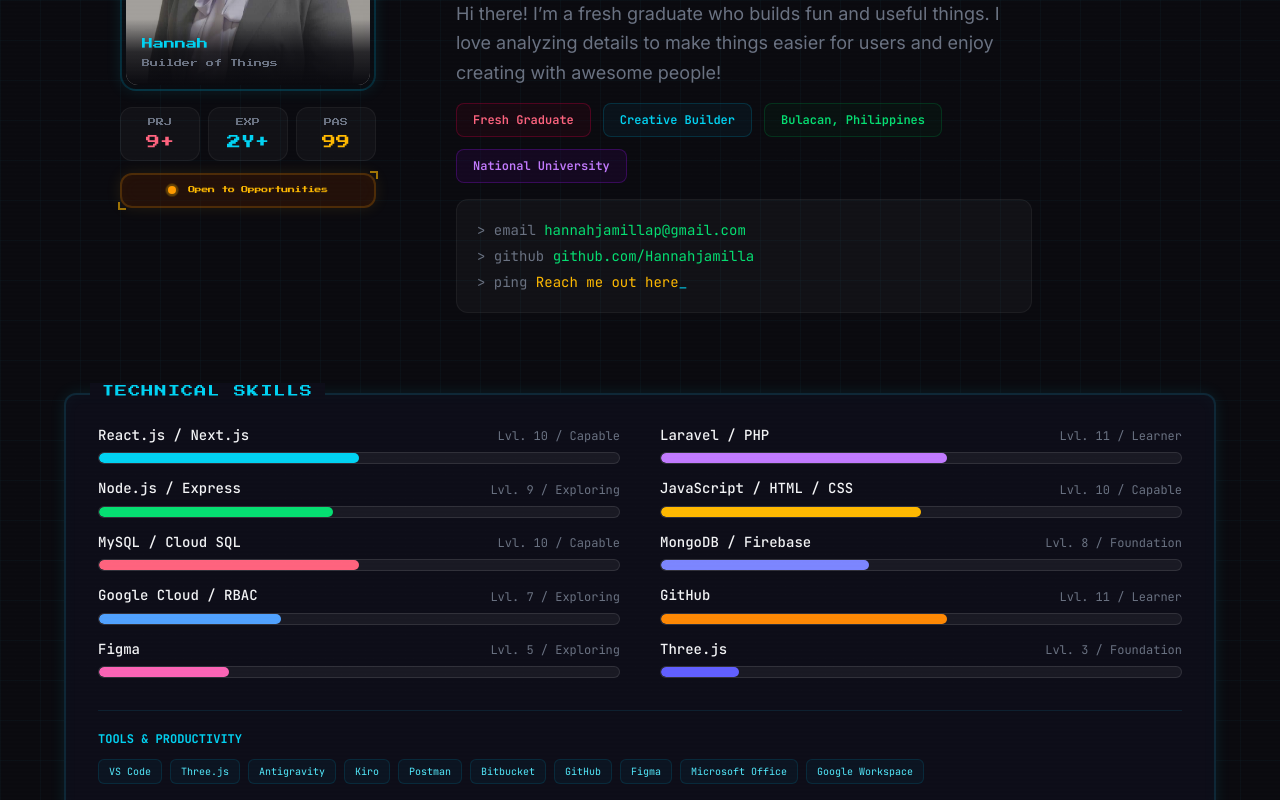
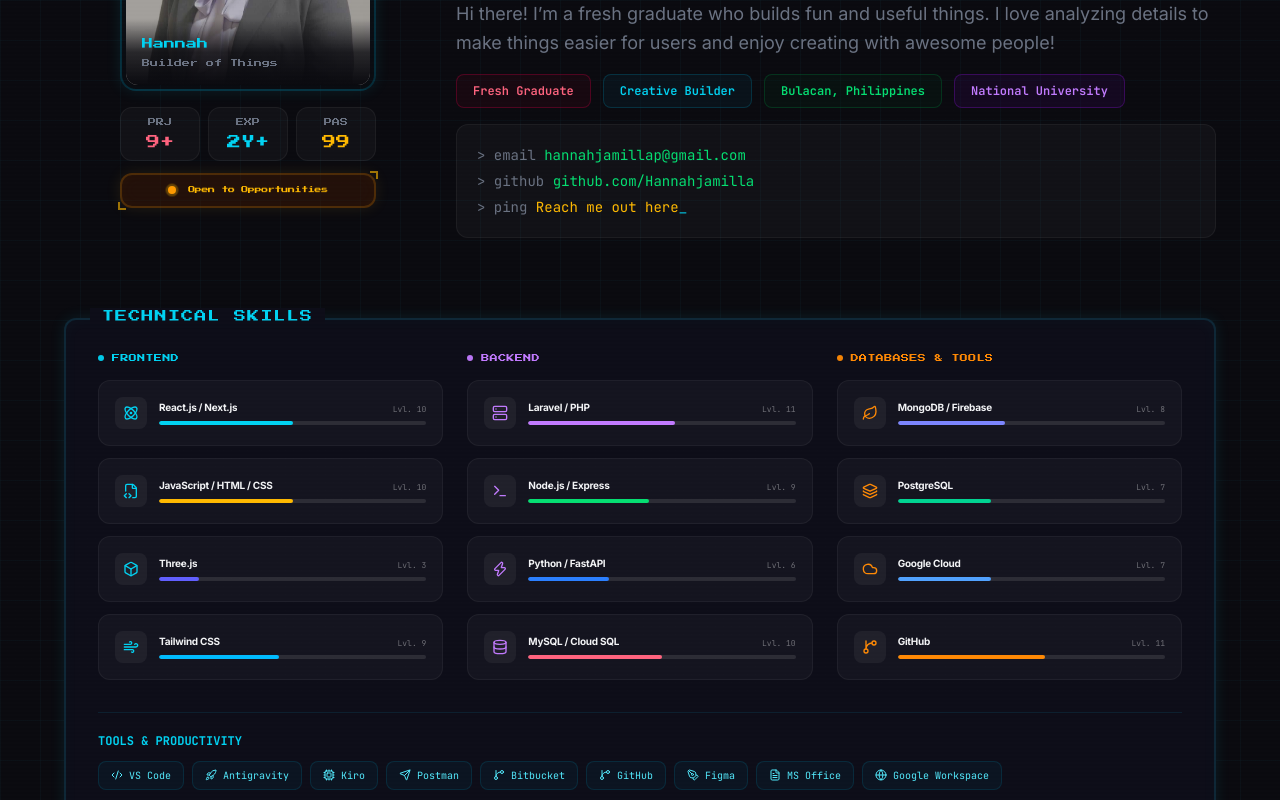
Before and after one commit to Hannahjamilla/hannahperalta-portfolio, a React (Vite) app: page / in a window 1280 px wide. Shown: the part 320-1120 px from the top of the page. Built offline with nearby package versions, Linux system fonts and the light colour scheme.

Commit message:
Final: Professional portfolio with Lucide icons, updated social links, and refined layout

```diff
--- a/package.json
+++ b/package.json
@@ -12,6 +12,7 @@
   "dependencies": {
     "@react-three/drei": "^10.7.7",
     "@react-three/fiber": "^9.6.1",
+    "lucide-react": "^1.14.0",
     "react": "^19.2.5",
     "react-dom": "^19.2.5",
     "three": "^0.184.0"
--- a/src/application.tsx
+++ b/src/application.tsx
@@ -1,4 +1,11 @@
-import { useEffect, useRef, useState, createContext, useContext } from 'react'
+import { useEffect, useState, createContext, useContext } from 'react'
+import {
+  Atom, FileCode2, Box, Wind,
+  Server, Terminal, Zap, Database,
+  Leaf, Layers, Cloud, GitBranch,
+  Code2, Rocket, Cpu, Send, PenTool, FileText, Globe, ArrowUp,
+  Trophy, ShieldCheck, FileBadge, BookOpen, GraduationCap
+} from 'lucide-react'
 export type Section = 'profile' | 'stats' | 'quests' | 'xp' | 'home' | 'experience' | 'academic' | 'personal' | 'skills'
 
 /* ── Theme Context ── */
@@ -6,17 +13,23 @@
 const useTheme = () => useContext(ThemeCtx)
 
 /* ── Data ── */
-const STATS = [
-  { name: 'React.js / Next.js', level: 50, label: 'Lvl. 10 / Capable', color: 'bg-cyan-400' },
-  { name: 'Laravel / PHP', level: 55, label: 'Lvl. 11 / Learner', color: 'bg-purple-400' },
-  { name: 'Node.js / Express', level: 45, label: 'Lvl. 9 / Exploring', color: 'bg-green-400' },
-  { name: 'JavaScript / HTML / CSS', level: 50, label: 'Lvl. 10 / Capable', color: 'bg-amber-400' },
-  { name: 'MySQL / Cloud SQL', level: 50, label: 'Lvl. 10 / Capable', color: 'bg-rose-400' },
-  { name: 'MongoDB / Firebase', level: 40, label: 'Lvl. 8 / Foundation', color: 'bg-indigo-400' },
-  { name: 'Google Cloud / RBAC', level: 35, label: 'Lvl. 7 / Exploring', color: 'bg-blue-400' },
-  { name: 'GitHub', level: 55, label: 'Lvl. 11 / Learner', color: 'bg-orange-400' },
-  { name: 'Figma', level: 25, label: 'Lvl. 5 / Exploring', color: 'bg-pink-400' },
-  { name: 'Three.js', level: 15, label: 'Lvl. 3 / Foundation', color: 'bg-indigo-500' },
+const FRONTEND = [
+  { name: 'React.js / Next.js', level: 50, label: 'Lvl. 10 / Capable', color: 'bg-cyan-400', icon: Atom },
+  { name: 'JavaScript / HTML / CSS', level: 50, label: 'Lvl. 10 / Capable', color: 'bg-amber-400', icon: FileCode2 },
+  { name: 'Three.js', level: 15, label: 'Lvl. 3 / Foundation', color: 'bg-indigo-500', icon: Box },
+  { name: 'Tailwind CSS', level: 45, label: 'Lvl. 9 / Exploring', color: 'bg-sky-400', icon: Wind },
+]
+const BACKEND = [
+  { name: 'Laravel / PHP', level: 55, label: 'Lvl. 11 / Learner', color: 'bg-purple-400', icon: Server },
+  { name: 'Node.js / Express', level: 45, label: 'Lvl. 9 / Exploring', color: 'bg-green-400', icon: Terminal },
+  { name: 'Python / FastAPI', level: 30, label: 'Lvl. 6 / Foundation', color: 'bg-blue-500', icon: Zap },
+  { name: 'MySQL / Cloud SQL', level: 50, label: 'Lvl. 10 / Capable', color: 'bg-rose-400', icon: Database },
+]
+const CLOUD_TOOLS = [
+  { name: 'MongoDB / Firebase', level: 40, label: 'Lvl. 8 / Foundation', color: 'bg-indigo-400', icon: Leaf },
+  { name: 'PostgreSQL', level: 35, label: 'Lvl. 7 / Exploring', color: 'bg-emerald-400', icon: Layers },
+  { name: 'Google Cloud', level: 35, label: 'Lvl. 7 / Exploring', color: 'bg-blue-400', icon: Cloud },
+  { name: 'GitHub', level: 55, label: 'Lvl. 11 / Learner', color: 'bg-orange-400', icon: GitBranch },
 ]
 const QUESTS = [
   { status: 'COMPLETE', title: 'BaryoConnect', role: 'Project Manager & Paper Presenter', period: 'IRCITE 2025', desc: 'Presented at IRCITE 2025 International Research Conference. Focused on community engagement and local governance.', tags: ['Flutter', 'Firebase'], xp: 950, imgs: ['/images/15.webp', '/images/16.webp'] },
@@ -26,20 +39,13 @@
   { status: 'COMPLETE', title: 'Tutorial Center', role: 'Learning Tool', period: '2024', desc: 'Online school platform where students can track their learning progress.', tags: ['PHP', 'MySQL'], xp: 550, imgs: ['/images/tutorial.webp'] },
   { status: 'COMPLETE', title: 'Interactive 3D Portfolio', role: 'Creative Developer', period: '2025', desc: 'An interactive, immersive 3D portfolio experience built with React and Three.js.', tags: ['React', 'Three.js'], xp: 1000, link: 'https://hannahjamilla.vercel.app/', imgs: ['/images/cover-portfolio.png', '/images/portfolio.png', '/images/2port.png'] },
 ]
-const INVENTORY = [
-  { cat: 'Languages', items: ['HTML', 'CSS', 'JavaScript', 'PHP', 'Python'] },
-  { cat: 'Frameworks', items: ['React.js', 'Next.js', 'Laravel', 'Node.js', 'Express.js', 'Three.js'] },
-  { cat: 'Databases', items: ['MySQL', 'PostgreSQL', 'MongoDB', 'Cloud SQL'] },
-  { cat: 'Cloud & Security', items: ['AWS S3', 'Google Cloud', 'RBAC'] },
-  { cat: 'Tools & Productivity', items: ['VS Code', 'Antigravity', 'Kiro', 'Postman', 'Bitbucket', 'GitHub', 'Figma', 'Microsoft Office', 'Google Workspace'] },
-]
 const ACHIEVEMENTS = [
-  { icon: '🏆', title: 'IRCITE 2025 Paper Presenter', date: 'Apr 2025' },
-  { icon: '🏆', title: 'TOPCIT Examinee', date: 'Jul 2025' },
-  { icon: '🛡️', title: 'Microsoft SC-900', date: 'Mar 2025' },
-  { icon: '📜', title: 'Alison Diploma in E-Commerce', date: 'Oct 2025' },
-  { icon: '📝', title: 'Published Researcher (IJAMR)', date: 'Jun 2024' },
-  { icon: '🎓', title: 'ABM with Honors & Loyalty', date: 'May 2022' },
+  { icon: Trophy, title: 'IRCITE 2025 Paper Presenter', date: 'Apr 2025' },
+  { icon: Trophy, title: 'TOPCIT Examinee', date: 'Jul 2025' },
+  { icon: ShieldCheck, title: 'Microsoft SC-900', date: 'Mar 2025' },
+  { icon: FileBadge, title: 'Alison Diploma in E-Commerce', date: 'Oct 2025' },
+  { icon: BookOpen, title: 'Published Researcher (IJAMR)', date: 'Jun 2024' },
+  { icon: GraduationCap, title: 'ABM with Honors & Loyalty', date: 'May 2022' },
 ]
 const XP_LOG = [
   { place: 'Lightweight Solutions', role: 'Full-Stack Software Intern', period: 'Mar – May 2026', desc: 'Completed 400 hours working on a modern SaaS project using React and Python. Building scalable features and high-performance digital solutions.', xp: 400 },
@@ -57,30 +63,7 @@
 /* ── Theme helpers ── */
 function t(dark: boolean, d: string, l: string) { return dark ? d : l }
 
-/* ── Skill Bar ── */
-function SkillBar({ name, level, label, color }: { name: string; level: number; label?: string; color: string }) {
-  const { dark } = useTheme()
-  const [vis, setVis] = useState(false)
-  const ref = useRef<HTMLDivElement>(null)
-  useEffect(() => {
-    const o = new IntersectionObserver(([e]) => { if (e.isIntersecting) setVis(true) }, { threshold: 0.5 })
-    ref.current && o.observe(ref.current)
-    return () => o.disconnect()
-  }, [])
-  return (
-    <div ref={ref} className="space-y-2">
-      <div className="flex flex-col sm:flex-row sm:justify-between sm:items-end text-[11px] sm:text-sm gap-1">
-        <span className="font-mono font-medium leading-tight">{name}</span>
-        <span className={`font-mono text-[9px] sm:text-xs ${t(dark, 'text-gray-500', 'text-gray-400')} sm:text-right shrink-0 whitespace-nowrap`}>
-          {label || `${level}/100`}
-        </span>
-      </div>
-      <div className={`h-3 rounded-full overflow-hidden ${t(dark, 'bg-white/5 border border-white/10', 'bg-gray-100 border border-gray-200')}`}>
-        <div className={`h-full rounded-full ${color} transition-all duration-1000 ease-out`} style={{ width: vis ? `${level}%` : '0%' }} />
-      </div>
-    </div>
-  )
-}
+
 
 /* ── Mobile Menu ── */
 function MobileMenu({ open, onClose }: { open: boolean; onClose: () => void }) {
@@ -282,11 +265,11 @@
                 <h1 className="text-4xl sm:text-5xl md:text-6xl lg:text-7xl font-extrabold tracking-tight leading-[0.9] lg:leading-tight">
                   Hannah Jamilla<br /><span className={`${accent} ${dark ? 'glow-cyan' : ''}`}>Peralta</span>
                 </h1>
-                <p className={`${muted} text-sm sm:text-base md:text-lg leading-relaxed max-w-xl mx-auto lg:mx-0 mt-4`}>
+                <p className={`${muted} text-sm sm:text-base md:text-lg leading-relaxed lg:mx-0 mt-4`}>
                   Hi there! I’m a fresh graduate who builds fun and useful things.
                   I love analyzing details to make things easier for users and enjoy creating with awesome people!
                 </p>
-                <div className="flex flex-wrap justify-center lg:justify-start gap-2 sm:gap-3 mx-auto lg:mx-0 max-w-xl">
+                <div className="flex flex-wrap justify-center lg:justify-start gap-2 sm:gap-3 lg:mx-0">
                   {[
                     { label: 'Fresh Graduate', c: t(dark, 'border-rose-800/40 text-rose-400 bg-rose-950/20', 'border-rose-200 text-rose-700 bg-rose-50') },
                     { label: 'Creative Builder', c: t(dark, 'border-cyan-800/40 text-cyan-400 bg-cyan-950/20', 'border-indigo-200 text-indigo-700 bg-indigo-50') },
@@ -297,7 +280,7 @@
                   ))}
                 </div>
                 {/* Terminal contact */}
-                <div className={`p-4 sm:p-5 rounded-xl border font-mono text-xs sm:text-sm space-y-1.5 text-left ${card} mx-auto lg:mx-0 max-w-xl`}>
+                <div className={`p-4 sm:p-5 rounded-xl border font-mono text-xs sm:text-sm space-y-1.5 text-left ${card} lg:mx-0`}>
                   <p><span className={muted}>{'>'}</span> <span className={muted}>email</span> <a href="mailto:hannahjamillap@gmail.com" className={`${t(dark, 'text-green-400', 'text-green-700')} hover:underline`}>hannahjamillap@gmail.com</a></p>
                   <p><span className={muted}>{'>'}</span> <span className={muted}>github</span> <a href="https://github.com/Hannahjamilla" target="_blank" rel="noopener noreferrer" className={`${t(dark, 'text-green-400', 'text-green-700')} hover:underline`}>github.com/Hannahjamilla</a></p>
                   <p><span className={muted}>{'>'}</span> <span className={muted}>ping</span> <a href="https://ping-me-seven-vert.vercel.app/" target="_blank" rel="noopener noreferrer" className={`${t(dark, 'text-amber-400', 'text-amber-700')} hover:underline`}>Reach me out here</a><span className={`animate-blink ${accent}`}>_</span></p>
@@ -313,15 +296,55 @@
             <div className={`absolute -top-3 left-6 px-3 font-['Press_Start_2P'] text-[10px] sm:text-xs tracking-widest ${t(dark, 'bg-[#0d0d18] text-cyan-400', 'bg-white text-indigo-600')}`}>
               TECHNICAL SKILLS
             </div>
-            <div className="grid grid-cols-1 md:grid-cols-2 gap-x-10 gap-y-4">
-              {STATS.map(s => <SkillBar key={s.name} {...s} />)}
+            <div className="grid grid-cols-1 lg:grid-cols-3 gap-6">
+              {[
+                { title: 'FRONTEND', items: FRONTEND, accent: 'text-cyan-400', bg: 'bg-cyan-400' },
+                { title: 'BACKEND', items: BACKEND, accent: 'text-purple-400', bg: 'bg-purple-400' },
+                { title: 'DATABASES & TOOLS', items: CLOUD_TOOLS, accent: 'text-orange-400', bg: 'bg-orange-400' }
+              ].map(cat => (
+                <div key={cat.title} className="space-y-4">
+                  <div className="flex items-center gap-2 mb-4">
+                    <div className={`w-1.5 h-1.5 rounded-full ${cat.bg} animate-pulse`} />
+                    <p className={`font-['Press_Start_2P'] text-[8px] ${cat.accent} tracking-wider uppercase`}>{cat.title}</p>
+                  </div>
+                  <div className="space-y-3">
+                    {cat.items.map(s => (
+                      <div key={s.name} className={`p-3 sm:p-4 rounded-xl border flex items-center gap-3 transition-all hover:scale-[1.02] ${card}`}>
+                        <div className={`w-8 h-8 rounded-lg flex items-center justify-center ${t(dark, 'bg-white/5', 'bg-gray-50')}`}>
+                          <s.icon size={16} className={cat.accent} />
+                        </div>
+                        <div className="flex-grow min-w-0">
+                          <div className="flex justify-between items-end mb-1.5">
+                            <span className="text-[10px] font-bold tracking-tight truncate">{s.name}</span>
+                            <span className={`text-[8px] font-mono opacity-40 whitespace-nowrap ml-2`}>{s.label.split(' / ')[0]}</span>
+                          </div>
+                          <div className={`h-1 w-full rounded-full overflow-hidden ${t(dark, 'bg-white/10', 'bg-gray-100')}`}>
+                            <div className={`h-full rounded-full transition-all duration-1000 ${s.color}`} style={{ width: `${s.level}%` }} />
+                          </div>
+                        </div>
+                      </div>
+                    ))}
+                  </div>
+                </div>
+              ))}
             </div>
             <div className={`mt-8 pt-5 border-t ${t(dark, 'border-cyan-900/30', 'border-indigo-100')}`}>
               <p className={`font-mono text-xs mb-3 font-bold ${t(dark, 'text-cyan-400', 'text-indigo-600')}`}>TOOLS & PRODUCTIVITY</p>
               <div className="flex flex-wrap gap-2">
-                {['VS Code', 'Three.js', 'Antigravity', 'Kiro', 'Postman', 'Bitbucket', 'GitHub', 'Figma', 'Microsoft Office', 'Google Workspace'].map(tool => (
-                  <span key={tool} className={`px-2.5 py-1 rounded-md text-[10px] font-mono ${t(dark, 'bg-cyan-950/20 border border-cyan-800/30 text-cyan-300', 'bg-indigo-50 border border-indigo-200 text-indigo-700')}`}>
-                    {tool}
+                {[
+                  { name: 'VS Code', icon: Code2 },
+                  { name: 'Antigravity', icon: Rocket },
+                  { name: 'Kiro', icon: Cpu },
+                  { name: 'Postman', icon: Send },
+                  { name: 'Bitbucket', icon: GitBranch },
+                  { name: 'GitHub', icon: GitBranch },
+                  { name: 'Figma', icon: PenTool },
+                  { name: 'MS Office', icon: FileText },
+                  { name: 'Google Workspace', icon: Globe }
+                ].map(tool => (
+                  <span key={tool.name} className={`inline-flex items-center gap-1.5 px-3 py-1.5 rounded-lg text-[10px] font-mono transition-colors ${t(dark, 'bg-cyan-950/20 border border-cyan-800/30 text-cyan-300 hover:bg-cyan-900/40', 'bg-indigo-50 border border-indigo-200 text-indigo-700 hover:bg-indigo-100')}`}>
+                    <tool.icon size={12} />
+                    {tool.name}
                   </span>
                 ))}
               </div>
@@ -333,7 +356,7 @@
         <section id="quests" className="py-8 px-4 sm:px-6">
           <div className={`max-w-6xl mx-auto rounded-xl border-2 p-6 sm:p-8 ${t(dark, 'bg-[#0d0d18] border-white/10', 'bg-white border-gray-200 shadow-sm')}`}>
             <div className="flex gap-2 mb-6 overflow-x-auto pb-2 hide-scrollbar">
-              {(['projects', 'skills', 'awards'] as const).map(tb => (
+              {(['projects', 'awards'] as const).map(tb => (
                 <button key={tb} onClick={() => setTab(tb)}
                   className={`px-3 sm:px-4 py-1.5 sm:py-2 text-[10px] sm:text-xs font-mono font-bold uppercase tracking-wider transition-all border whitespace-nowrap
                     ${tab === tb ? `${accentBg} ${accent} border-transparent` : `${card} ${muted} hover:${accent} ${t(dark, 'border-white/10', 'border-gray-200')}`}`}>
@@ -384,26 +407,13 @@
                 </div>
               )}
 
-              {tab === 'skills' && (
-                <div className="grid grid-cols-1 md:grid-cols-2 lg:grid-cols-3 gap-4 sm:gap-6">
-                  {INVENTORY.map((c, i) => (
-                    <div key={i} className={`p-5 sm:p-6 rounded-2xl border flex flex-col ${card}`}>
-                      <p className={`font-['Press_Start_2P'] text-[8px] sm:text-[9px] mb-4 ${t(dark, 'text-purple-400', 'text-violet-500')}`}>{c.cat.toUpperCase()}</p>
-                      <div className="flex flex-wrap gap-2">
-                        {c.items.map(it => (
-                          <span key={it} className={`px-3 py-1.5 rounded-lg text-xs sm:text-sm font-mono cursor-default transition-colors ${t(dark, 'bg-purple-950/20 border border-purple-800/20 text-purple-300 hover:bg-purple-900/30', 'bg-violet-50 border border-violet-200 text-violet-600 hover:bg-violet-100')}`}>{it}</span>
-                        ))}
-                      </div>
-                    </div>
-                  ))}
-                </div>
-              )}
-
               {tab === 'awards' && (
                 <div className="flex flex-wrap justify-center gap-4">
                   {ACHIEVEMENTS.map((a, i) => (
                     <div key={i} className={`w-full sm:w-[calc(50%-0.5rem)] max-w-md flex items-center gap-4 p-4 sm:p-5 rounded-2xl border transition-all ${card}`}>
-                      <div className={`w-12 h-12 rounded-xl flex items-center justify-center text-xl shrink-0 ${t(dark, 'bg-amber-950/30 border border-amber-800/30', 'bg-amber-50 border border-amber-200')}`}>{a.icon}</div>
+                      <div className={`w-12 h-12 rounded-xl flex items-center justify-center shrink-0 ${t(dark, 'bg-amber-950/30 border border-amber-800/30 text-amber-400', 'bg-amber-50 border border-amber-200 text-amber-700')}`}>
+                        <a.icon size={24} />
+                      </div>
                       <div>
                         <h4 className={`font-bold ${t(dark, 'text-amber-300', 'text-amber-700')}`}>{a.title}</h4>
                         <p className={`text-xs font-mono mt-1 ${muted}`}>Unlocked: {a.date}</p>
@@ -510,9 +520,8 @@
               <span className={`font-['Press_Start_2P'] text-[8px] ${muted}`}>HANNAH JAMILLA</span>
             </div>
             <div className="flex gap-6">
-              {['GitHub', 'LinkedIn'].map(l => (
-                <a key={l} href="#" className={`text-xs font-mono ${muted} hover:${accent} transition-colors`}>{l}</a>
-              ))}
+              <a href="https://github.com/Hannahjamilla" target="_blank" rel="noopener noreferrer" className={`text-xs font-mono ${muted} hover:${accent} transition-colors`}>GitHub</a>
+              <a href="https://www.linkedin.com/in/hannah-jamilla-peralta-9277a5337/" target="_blank" rel="noopener noreferrer" className={`text-xs font-mono ${muted} hover:${accent} transition-colors`}>LinkedIn</a>
             </div>
             <p className={`text-[10px] font-mono ${muted}`}>GAME SAVE // 2025</p>
           </div>
@@ -525,7 +534,7 @@
             ${scrollY > 400 ? 'translate-y-0 opacity-100 scale-100' : 'translate-y-20 opacity-0 scale-50 pointer-events-none'}
             ${t(dark, 'bg-[#0a0a0f] border-cyan-500 text-cyan-400 hover:bg-cyan-400 hover:text-black glow-cyan', 'bg-white border-indigo-600 text-indigo-600 hover:bg-indigo-600 hover:text-white shadow-[4px_4px_0px_0px_rgba(79,70,229,0.2)] active:translate-x-[2px] active:translate-y-[2px] active:shadow-none')}`}
         >
-          <span className="text-xs font-bold leading-none">▲</span>
+          <ArrowUp size={16} strokeWidth={3} />
           <span className="font-['Press_Start_2P'] text-[6px] mt-1 tracking-tighter">TOP</span>
         </button>
 
```
Also changed, not shown: 1 other file (tests, documents, lock files or other folders).
